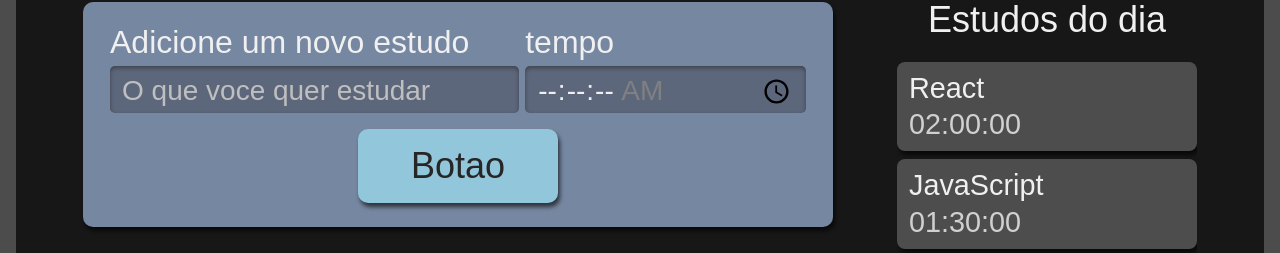
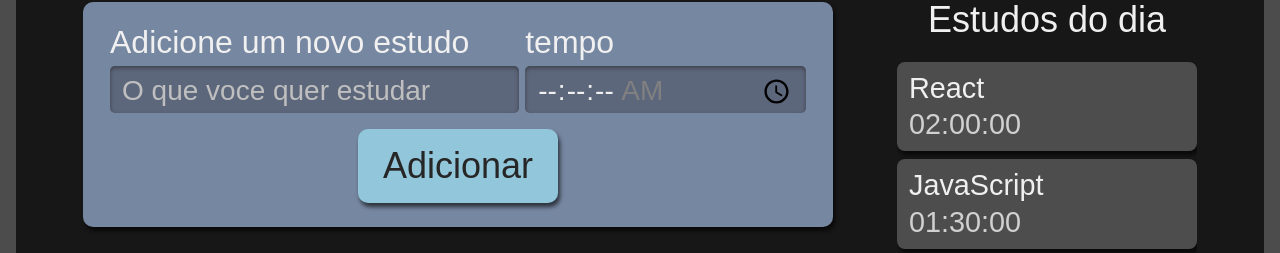
Before and after one commit to jotape-SL/Pomodoro, a React (Create React App) app in the folder studies-pomodoro/: page / in a window 1280 px wide. Shown: the part 222-475 px from the top of the page. Built offline with nearby package versions, Linux system fonts and the light colour scheme.

Commit message:
props for button

```diff
--- a/studies-pomodoro/src/components/Botao/Botao.tsx
+++ b/studies-pomodoro/src/components/Botao/Botao.tsx
@@ -1,11 +1,11 @@
 import React from 'react';
 import style from './Botao.module.scss';
 
-export class Botao extends React.Component {
+export class Botao extends React.Component<any> {
   render() {
     return (
       <button className={style.botao}>
-        Botao
+        {this.props.children}
       </button>
     )
   }
--- a/studies-pomodoro/src/components/Formulario/Formulario.tsx
+++ b/studies-pomodoro/src/components/Formulario/Formulario.tsx
@@ -28,7 +28,9 @@
                     required
                 />
             </div>
-            <Botao/>
+            <Botao>
+                Adicionar
+            </Botao>
         </form>
     )
   }
```
